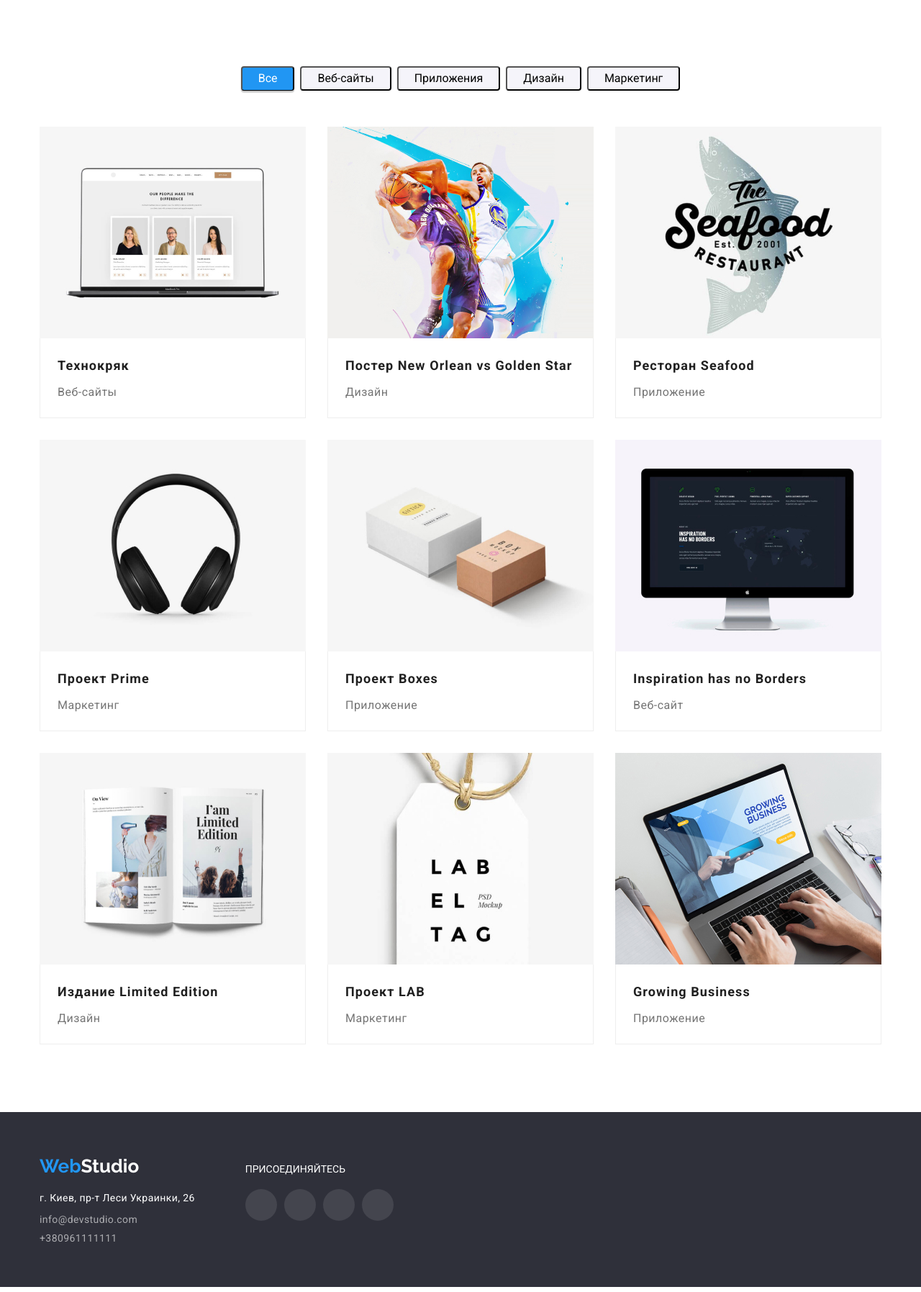
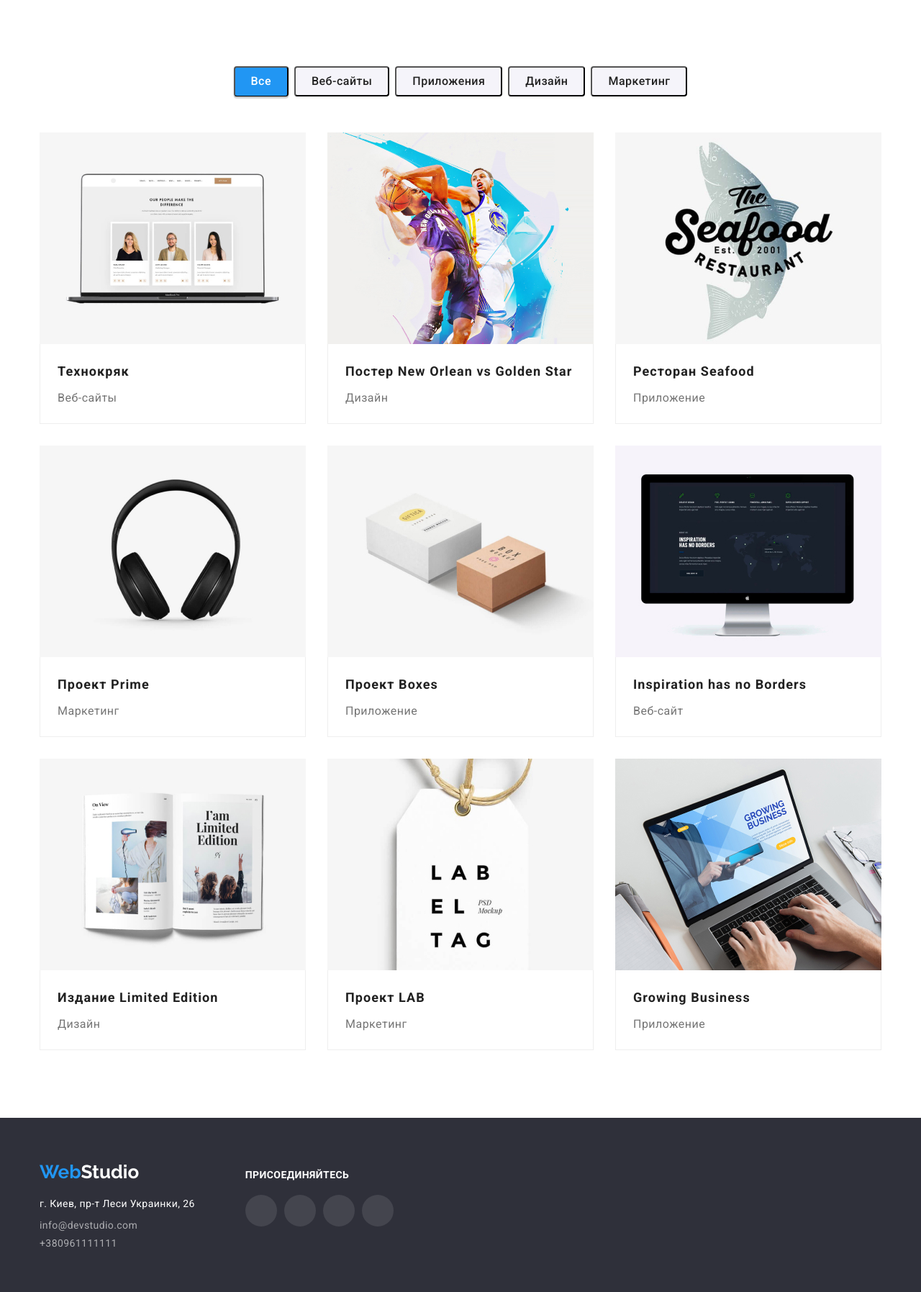
Before and after one commit to KasprukOleg/goit-markup-hw-05, a plain HTML site: page portfolio.html in a window 1280 px wide. Shown: the part 83-1878 px from the top of the page at 72% size. Drawn offline with nearby package versions, Linux system fonts and the light colour scheme.

Commit message:
Правка ДЗ 5

```diff
--- a/css/styles.css
+++ b/css/styles.css
@@ -516,6 +516,7 @@ color: var(--primery-color);
     margin-bottom: 50px;
     margin-top: 0;
     text-align: center;
+    transition: color 250ms var(--timing-function);
 }
 
 .client-item:not(:last-child) {
@@ -641,14 +642,14 @@ footer .container {
     }
 
 .join-title {
-    display: block;
+    display: flex;
     color: var(--hero-text-color);
     margin-right: 0;
     margin-top: 0;
     margin-bottom: 20px;
-    align-items: center;
-    justify-content: center;
-    font-style: bold;
+    letter-spacing: 0.03em;
+    font-weight: bold;
+    font-style: normal;
     font-size: 14px;
     line-height: 16px;
     }
@@ -699,9 +700,10 @@ footer .container {
     width: 100%;
     height: 100%;
     background-color: rgba(0, 0, 0, 0.2);
-    transition: opacity 250ms cubic-bezier(0.4, 0, 0.2, 1);
+    transition: opacity 250ms var(--timing-function);
     opacity: 1;
     visibility: visible;
+    pointer-events: auto;
     z-index: 2;
     }
 
@@ -711,21 +713,21 @@ footer .container {
     visibility: hidden;
     }
 
+.backdrop.is-hidden .modal {
+    transform: translate(-50%, -50%);
+    }
+
 .modal {
     position: absolute;
     top: 50%;
     left: 50%;
-    transform: translate(-50%, -50%) scale(1);
+    transform: translate(-50%, -50%);
     height: 581px;
     width: 528px;
     background-color: var(--hero-text-color);
     box-shadow: 0px 1px 3px rgba(0, 0, 0, 0.12), 0px 1px 1px rgba(0, 0, 0, 0.14), 0px 2px 1px rgba(0, 0, 0, 0.2);
     border-radius: 4px;
-    transition: transform 250ms var(--timing-function);
-    }
-
-.backdrop.is-hidden .modal {
-    transform: translate(-50%, -50%) scale(0.7);
+    transition: 250ms var(--timing-function);
     }
 
 .btn {
@@ -763,6 +765,10 @@ footer .container {
    border-radius: 4px;
    padding: 6px 22px;
    text-align: center;
+   letter-spacing: 0.03em;
+    line-height: 1.62;
+    font-weight: 500;
+    color: var(--title-text-colors);
    }
 
 .knob:not(:last-child) {
@@ -772,6 +778,7 @@ footer .container {
 .filter {
     display: flex;
     justify-content: center;
+    font-style: normal;
     margin-bottom: 50px;
     padding-left: 0;
     margin-top: 0;
```
